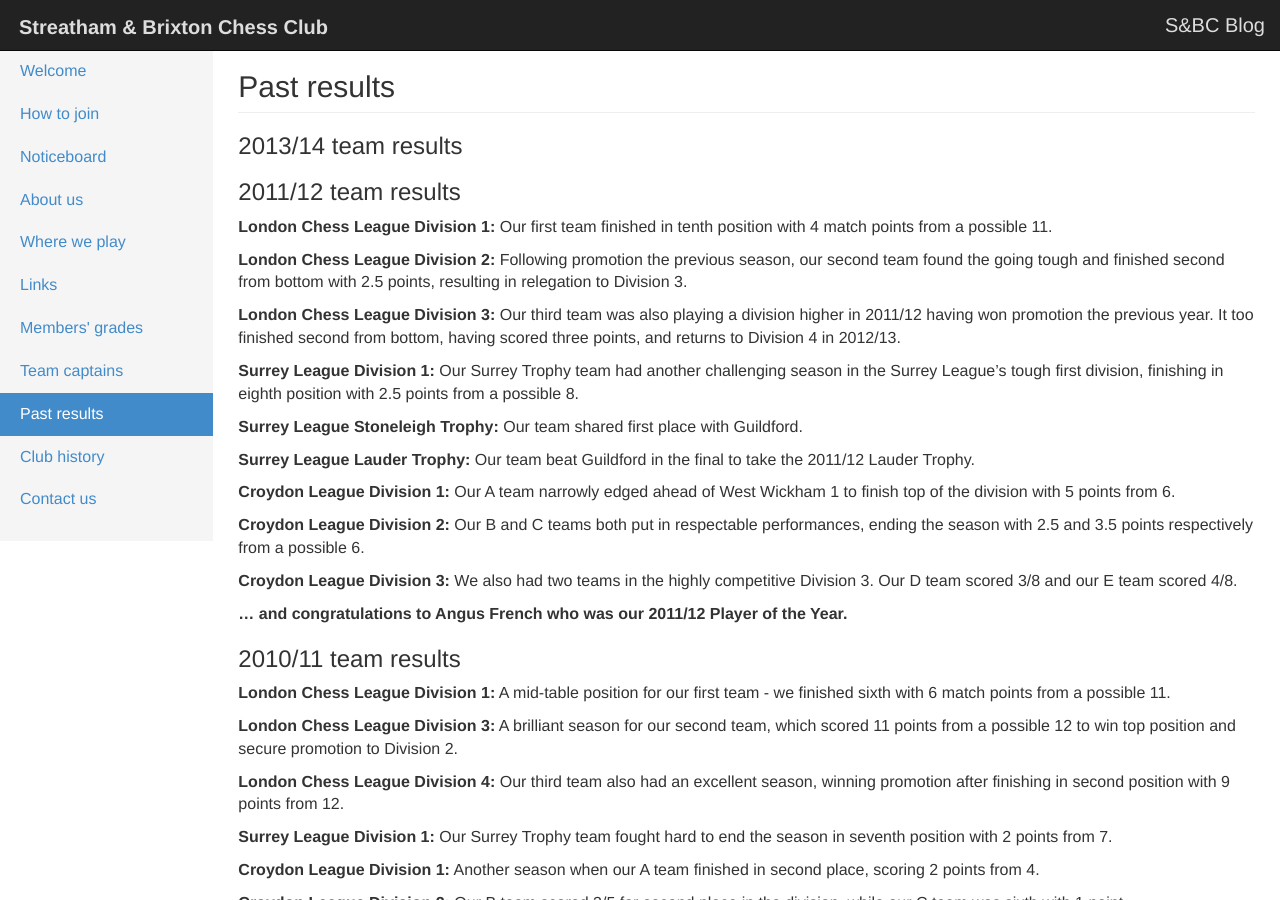
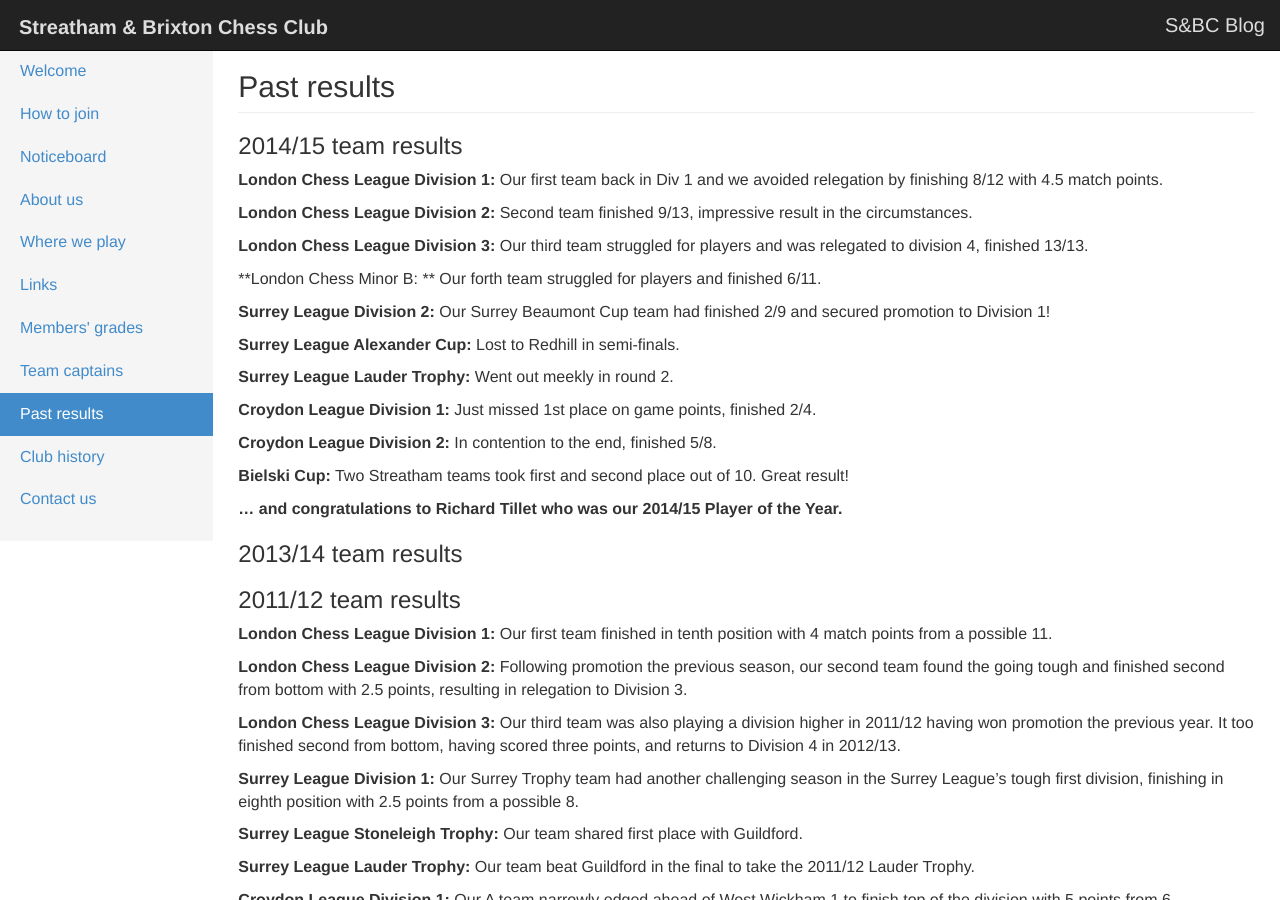
Before and after one commit to streathamchess/streathamchess.github.io, a Jekyll site: the page built from past-results.md, in a window 1280 px wide and 900 px high. Built offline with Jekyll 4.4.1, drawn with Linux system fonts in a browser that asks for light colours; Markdown is read by kramdown in place of the engine named in the settings.

Commit message:
past results

```diff
--- a/past-results.md
+++ b/past-results.md
@@ -2,6 +2,32 @@
 title: Past results
 layout: default
 ---
+
+### 2014/15 team results
+
+
+**London Chess League Division 1:** Our first team back in Div 1 and we avoided relegation by finishing 8/12 with 4.5 match points.
+
+**London Chess League Division 2:** Second team finished 9/13, impressive result in the circumstances.
+
+**London Chess League Division 3:** Our third team struggled for players and was relegated to division 4, finished 13/13.
+
+**London Chess Minor B: ** Our forth team struggled for players and finished 6/11.
+
+**Surrey League Division 2:** Our Surrey Beaumont Cup team had finished 2/9 and secured promotion to Division 1!
+
+**Surrey League Alexander Cup:** Lost to Redhill in semi-finals.
+
+**Surrey League Lauder Trophy:** Went out meekly in round 2.
+
+**Croydon League Division 1:** Just missed 1st place on game points, finished 2/4.
+
+**Croydon League Division 2:** In contention to the end, finished 5/8.
+
+**Bielski Cup:** Two Streatham teams took first and second place out of 10. Great result!
+
+**... and congratulations to Richard Tillet who was our 2014/15 Player of the Year.**
+
 
 ### 2013/14 team results
 
```
